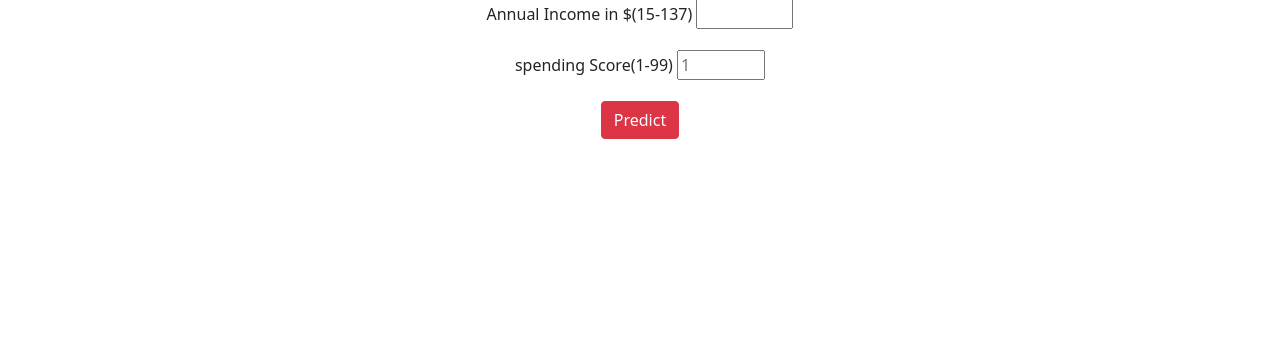
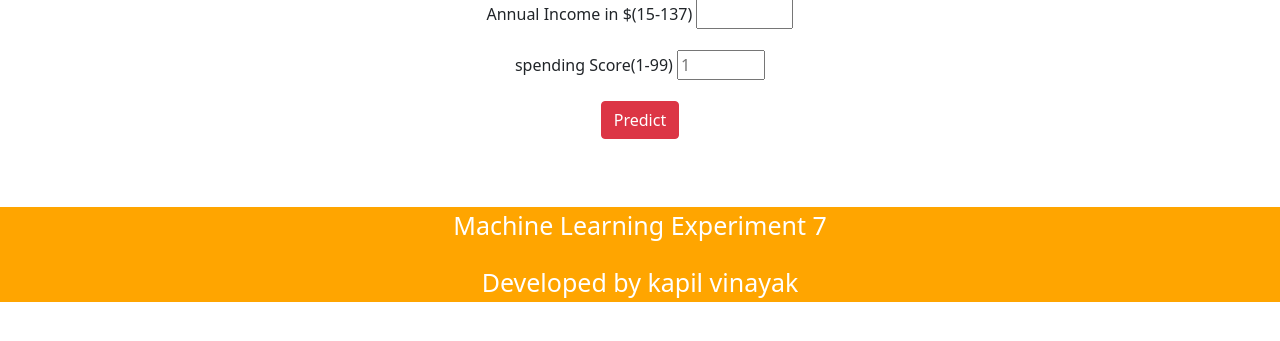
Before and after one commit to vinayak0000-code/mall-customer, a Flask app: page / in a window 1280 px wide. Shown: the part 285-626 px from the top of the page. Run offline with Flask 2, Linux system fonts and the light colour scheme; parts of the project's set-up code (start-up, migrations or seed data) failed here and were passed over.

Commit message:
Update index.html

```diff
--- a/templates/index.html
+++ b/templates/index.html
@@ -23,7 +23,7 @@ div {text-align: center;}
 <body>
 
 
-<div class="" style="background-color#FFC0CB;" >
+<div class="" style="background-color#00008B;" >
 <div class="clearfix">
 
 <div class="col-md-12">
@@ -62,7 +62,7 @@ div {text-align: center;}
 
 </div>
 
-<div class="" style="background-color:#7FFD4;" >
+<div class="" style="background-color:#FFA500;" >
 <div class="clearfix">
 
 <div class="col-md-12">
```
